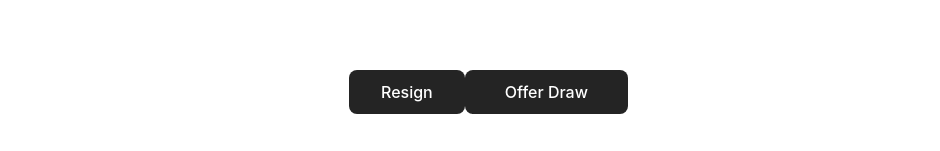
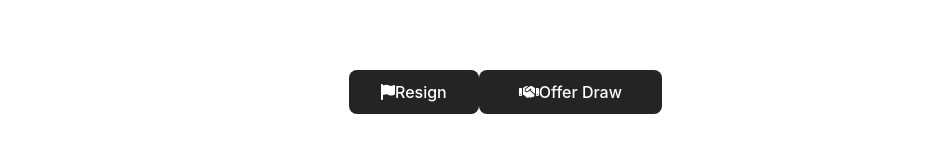
Before and after one commit to ADAidan/chess-app-react-mongodb-demo, a React (Vite) app: page /chess in a window 1280 px wide. Shown: the part 646-797 px from the top of the page, without its empty margins (291-1231 px from the left). Built offline with nearby package versions, Linux system fonts and the light colour scheme.

Commit message:
implemented fontawesome icons into resign and offer draw button

```diff
--- a/src/components/buttons.jsx
+++ b/src/components/buttons.jsx
@@ -1,14 +1,22 @@
 import React from 'react';
 import './buttons.css';
+import { faFlag, faHandshake } from '@fortawesome/free-solid-svg-icons';
+import { FontAwesomeIcon } from '@fortawesome/react-fontawesome';
 
 export const ResignButton = () => {
     return (
-        <button className='resign-button'>Resign</button>
+        <button className='resign-button'>
+            <FontAwesomeIcon icon={faFlag}/>
+            Resign
+        </button>
     );
 };
 
 export const DrawButton = () => {
     return (
-        <button className='draw-button'>Offer Draw</button>
+        <button className='draw-button'>
+            <FontAwesomeIcon icon={faHandshake}/>
+            Offer Draw
+        </button>
     );
 };
```
